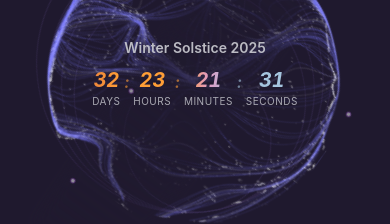
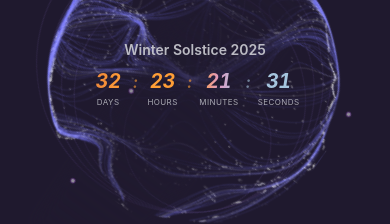
Before and after one commit to Czyzuu/solstice-invictus, a Next.js app: page / in a window 390 px wide. Shown: the part 349-573 px from the top of the page. Built offline with nearby package versions, Linux system fonts and the light colour scheme.

Commit message:
Fix mobile spacing for countdown timer

```diff
--- a/components/WinterSolsticeCountdown.css
+++ b/components/WinterSolsticeCountdown.css
@@ -173,25 +173,46 @@
 
   .countdown-item {
     width: auto;
-    min-width: clamp(3rem, 8vw, 5rem);
+    min-width: clamp(2.8rem, 8vw, 4.5rem);
     overflow: visible;
-    padding: 0 0.15rem;
+    padding: 0 0.3rem;
+    flex-shrink: 0;
+    display: flex;
+    flex-direction: column;
+    align-items: center;
   }
 
   .countdown-separator {
-    width: clamp(0.5rem, 1.5vw, 1rem);
+    width: clamp(0.6rem, 2vw, 1.2rem);
+    flex-shrink: 0;
+    margin-bottom: 1rem;
+    display: flex;
+    align-items: center;
+    justify-content: center;
   }
 
   .countdown-timer::-webkit-scrollbar {
     display: none;
   }
 
-  .countdown-item {
-    min-width: auto;
+  .countdown-value {
+    font-size: clamp(1rem, 5vw, 1.5rem);
+    white-space: nowrap;
+    width: 100%;
+    text-align: center;
+    overflow: visible;
   }
 
-  .countdown-separator {
-    margin-bottom: 1rem;
+  .countdown-label {
+    font-size: clamp(0.5rem, 2vw, 0.75rem);
+    white-space: nowrap;
+  }
+
+  .countdown-values-wrapper {
+    gap: 0;
+    display: flex;
+    align-items: center;
+    justify-content: center;
   }
 }
 
```
